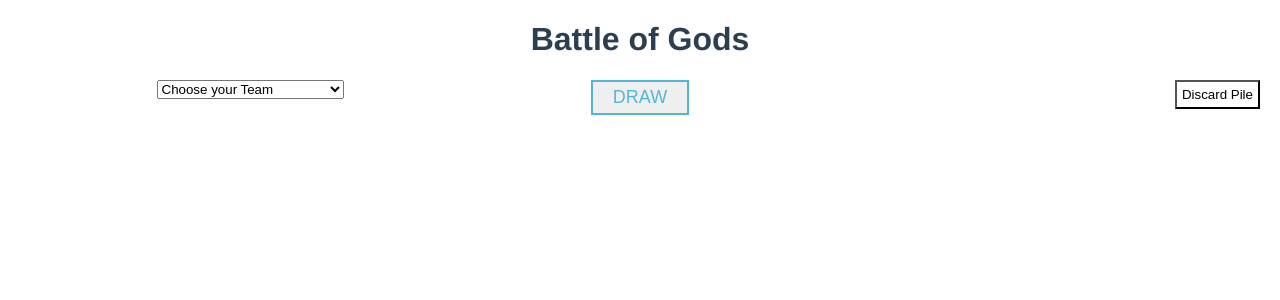
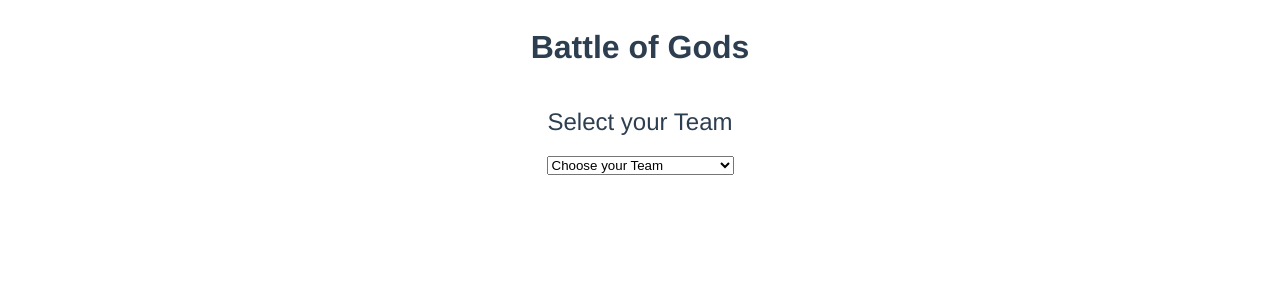
Before and after one commit to DonChatelain/BoG, a Vue app: page / in a window 1280 px wide. Shown: the top 300 px of the page. Built offline with nearby package versions, Linux system fonts and the light colour scheme.

Commit message:
shitty commit -m

```diff
--- a/src/App.vue
+++ b/src/App.vue
@@ -1,34 +1,3 @@
-<template>
-  <div id="app">
-    <h1 class="main">Battle of Gods</h1>
-
-    <GodInfo
-      v-bind:characters="characters"
-      v-bind:setupDeck="setupDeck">
-    </GodInfo>
-
-    <button
-      class="discards"
-      v-on:click="toggleDiscards">
-      Discard Pile
-    </button>
-
-    <Hand
-      v-if="show === false"
-      v-bind:cards="cards"
-      v-bind:drawCard="drawCard"
-      v-bind:removeCard="removeCard">
-    </Hand>
-
-    <Discards
-      v-if="show === true"
-      v-bind:cards="discardPile"
-      v-bind:removeCard="removeCard">
-    </Discards>
-
-  </div>
-</template>
-
 <script>
 import Hand from './components/Hand';
 import Discards from './components/Discards';
@@ -38,6 +7,11 @@ import characters from './CharacterCollector';
 import buildDeck from './deckBuilder';
 
 const STARTING_CARD_COUNT = 4;
+const VIEW = {
+  HAND: 0,
+  INFO: 1,
+  DISCARD: 2,
+};
 
 export default {
   name: 'App',
@@ -48,30 +22,46 @@ export default {
   },
   data() {
     return {
+      teamName: 'default',
       deck: [],
       cards: [],
       discardPile: [],
-      show: false,
+      showDiscardPile: false,
       characters,
+      showInfoPanel: true,
+      isHoverDrawPile: false,
+      drawPileText: 'Battle of Gods',
+      VIEW,
+      currentView: VIEW.INFO,
+      initialized: false,
     }
   },
+  computed: {
+    getView() {
+      return this.currentView;
+    },
+  },
   methods: {
-    setupDeck(teamData){
+    setupDeck(teamName){
+      const team = this.getTeamByName(teamName);
+      if (!team) return console.log('Failed to getTeamByName', teamName);
+      this.initialized = true;
+      this.teamName = teamName;
+      this.deck = buildDeck(team);
+      this.cards = this.deck.splice(0, STARTING_CARD_COUNT);
       this.resetDiscards();
-      this.deck = buildDeck(teamData);
-      this.cards = this.deck.splice(0, STARTING_CARD_COUNT);
     },
     drawCard() {
-      return deck.shift();
+      return this.deck.shift();
     },
     removeCard(card) {
-      if (this.show) {
+      if (this.currentView === VIEW.DISCARD) {
         const foundIndex = this.discardPile.findIndex(c => c.guid === card.guid);
         if (foundIndex != -1) {
           this.cards.unshift(card);
           this.discardPile.splice(foundIndex, 1);
         }
-      } else {
+      } else if (this.currentView === VIEW.HAND) {
         const foundIndex = this.cards.findIndex(c => c.guid === card.guid);
         if (foundIndex != -1) {
           this.discardPile.unshift(card);
@@ -79,15 +69,113 @@ export default {
         }
       }
     },
-    toggleDiscards() {
-      this.show = !this.show;
+    viewDiscard() {
+      this.currentView = VIEW.DISCARD;
+    },
+    viewDiscardText() {
+      if (this.currentView === VIEW.DISCARD) {
+        return 'Back';
+      }
+      return 'View Discard Pile';
+    },
+    viewHand() {
+      this.currentView = VIEW.HAND;
+    },
+    viewInfo() {
+      this.currentView = VIEW.INFO;
+    },
+    viewInfoText() {
+      if (this.currentView === VIEW.INFO) {
+        return 'Back';
+      }
+      return this.teamName;
     },
     resetDiscards() {
       this.discardPile = [];
     },
+    getTeamByName(name) {
+      let team = null;
+      Object.keys(characters).forEach(char => {
+        if (characters[char].team === name) team = characters[char];
+      });
+      return team;
+    },
+    onHoverDrawPile() {
+      this.isHoverDrawPile = true;
+      this.drawPileText = 'DRAW CARD';
+    },
+    offHoverDrawPile() {
+      this.isHoverDrawPile = false;
+      this.drawPileText = 'Battle of Gods';
+    },
+
   }
 }
 </script>
+
+<template>
+  <div id="app">
+    <header>
+
+      <h1
+        v-if="!initialized"
+        style="width: 100%;">
+        Battle of Gods
+      </h1>
+
+      <button
+        v-show="initialized"
+        v-bind:class="{ 'hidden': getView === VIEW.DISCARD || !initialized}"
+        v-on:click="getView === VIEW.HAND ? viewInfo() : viewHand()">
+        {{viewInfoText()}}
+      </button>
+
+      <div class="drawpile"
+        v-on:click="cards.unshift(drawCard())"
+        v-show="initialized"
+        v-bind:class="{ 'hover-drawpile': isHoverDrawPile, 'hidden': getView !== VIEW.HAND }"
+        v-on:mouseover="onHoverDrawPile()"
+        v-on:mouseout="offHoverDrawPile()">
+        <h1>
+          {{drawPileText}}
+        </h1>
+        <h2>
+          <span v-if="!isHoverDrawPile">Draw Pile</span>
+           ( {{deck.length}} )
+        </h2>
+      </div>
+
+      <button
+        v-show="initialized"
+        v-bind:class="{ 'hidden': getView === VIEW.INFO }"
+        v-on:click="getView === VIEW.HAND ? viewDiscard() : viewHand()">
+        {{viewDiscardText()}}
+      </button>
+    </header>
+
+    <Hand
+      v-if="getView === VIEW.HAND"
+      v-bind:cards="cards"
+      v-bind:drawCard="drawCard"
+      v-bind:removeCard="removeCard">
+    </Hand>
+
+    <GodInfo
+      v-if="getView === VIEW.INFO"
+      v-bind:characters="characters"
+      v-bind:setupDeck="setupDeck"
+      v-bind:viewHand="viewHand"
+      v-bind:teamName="teamName">
+    </GodInfo>
+
+    <Discards
+      v-if="getView === VIEW.DISCARD"
+      v-bind:cards="discardPile"
+      v-bind:removeCard="removeCard">
+    </Discards>
+
+  </div>
+</template>
 
 <style>
 #app {
@@ -97,12 +185,65 @@ export default {
   text-align: center;
   color: #2c3e50;
 }
-button.discards {
-  position: absolute;
-  right: 20px;
-  padding: 5px;
+
+.hidden {
+  visibility: hidden;
+}
+
+header {
+  display: flex;
+  justify-content: space-between;
+}
+
+div.drawpile {
+  width: 150px;
+  height: 60px;
+  padding: 0px 0;
+  cursor: pointer;
+  border: 1px solid rgb(237, 237, 237);
+  display: flex;
+  flex-direction: column;
+  justify-content: space-evenly;
+  box-shadow: 0 0 1px 0 rgb(197, 197, 197);
+  transition: box-shadow 200ms;
+  user-select: none;
+}
+
+.hover-drawpile {
+  box-shadow: 0 0 3px 0 rgb(197, 197, 197) !important;
+}
+
+.drawpile h1 {
+  margin: 0;
+  padding: 0;
+  font-size: 16px;
+}
+
+.drawpile h2 {
+  font-size: 12px;
+  margin: 0;
+  padding: 0;
+}
+
+header button {
+  width: 80px;
+  height: 60px;
+  background: transparent;
+}
+
+button {
+  font-family: 'Avenir';
+  font-weight: bold;
   background: transparent;
   cursor: pointer;
+  opacity: 0.7;
+  user-select: none;
+}
+button:hover {
+  opacity: 1;
+}
+button:focus {
+  outline: 0;
 }
 
 </style>
--- a/src/components/Discards.vue
+++ b/src/components/Discards.vue
@@ -1,22 +1,5 @@
-<template>
-  <div class="discards">
-    <br>
-    <br>
-    <h2>Discard Pile</h2>
-    <Card
-      v-for="card in cards"
-      v-bind:cardData="card"
-      v-bind:removeCard="removeCard"
-      v-bind:key="card.guid">
-    </Card>
-
-  </div>
-</template>
-
-
 <script>
 import Card from './Card.vue';
-
 
 export default {
   name: 'Hand',
@@ -27,21 +10,24 @@ export default {
     'cards',
     'removeCard',
   ],
-  data() {
-    return {
-
-    }
-  },
-  methods: {
-
-  }
 }
 </script>
+
+<template>
+  <div class="discards">
+    <h2>Discard Pile</h2>
+    <Card
+      v-for="card in cards"
+      v-bind:cardData="card"
+      v-bind:removeCard="removeCard"
+      v-bind:key="card.guid">
+    </Card>
+  </div>
+</template>
 
 <style scoped>
 h1, h2 {
   font-weight: normal;
-  font-size: 20px;
 }
 
 button {
--- a/src/components/GodInfo.vue
+++ b/src/components/GodInfo.vue
@@ -1,44 +1,3 @@
-<template>
-  <div class="god-info">
-    <button
-      v-on:click="toggleDisplayPanel"
-      class="">
-      {{teamName}}
-    </button>
-
-    <section
-      v-if="showPanel === true">
-
-      <button
-        v-if="init"
-        v-on:click="toggleDisplayPanel"
-        class="close">
-        Back
-      </button>
-
-      <select
-        v-model="teamName"
-        v-on:change="selectTeam">
-          <option disabled value="">Choose your Team</option>
-          <option v-for="team in teams"
-              v-bind:key="team"
-              v-bind:value="team">
-              {{ team }}
-          </option>
-      </select>
-
-      <div class="info"
-        v-if="init">
-        <p>Primary: {{teamData.name}}</p>
-        <p>Total Health: {{teamData.health}}</p>
-        <p>Supporting: {{supportingCharList}}</p>
-      </div>
-    </section>
-
-  </div>
-</template>
-
-
 <script>
 
 export default {
@@ -47,73 +6,69 @@ export default {
   },
   props: [
     'characters',
-    'setupDeck'
+    'setupDeck',
+    'teamName',
+    'viewHand',
   ],
   computed: {
-    supportingCharList() {
-      if (!this.teamData || !this.teamData.support) return [];
-      // console.log(this.teamData)
-      return this.teamData.support.map(x => x.name);
-    },
-    teamData() {
-      let result = {};
-      Object.keys(this.characters).forEach(x => {
-        if (this.teamName === this.characters[x].team){
-          result = this.characters[x];
-        }
-      });
-      return result;
-    }
   },
   data() {
     return {
-      init: false,
-      showPanel: true,
-      teamName: '',
       teams: Object.keys(this.characters)
         .map(x => this.characters[x].team),
+      selectedTeamName: this.teamName,
     }
   },
   methods: {
-    toggleDisplayPanel() {
-      this.showPanel = !this.showPanel;
-    },
     selectTeam(event) {
-      this.setupDeck(this.teamData);
-
-      this.init = true;
-      this.teamName = event.target.value;
-      this.toggleDisplayPanel();
+      this.setupDeck(event.target.value);
+      this.viewHand();
     }
   }
 }
 </script>
 
+<template>
+  <div class="god-info">
+
+
+
+    <section>
+<h2>Select your Team</h2>
+      <select
+        v-model="selectedTeamName"
+        v-on:change="selectTeam">
+          <option disabled value="default">Choose your Team</option>
+          <option v-for="team in teams"
+              v-bind:key="team"
+              v-bind:value="team">
+              {{ team }}
+          </option>
+      </select>
+
+      <div class="info">
+
+      </div>
+    </section>
+
+  </div>
+</template>
+
 <style scoped>
 h1, h2 {
   font-weight: normal;
-  font-size: 20px;
+  /* font-size: 20px; */
 }
 
 button {
   padding: 5px;
   background: transparent;
-  position: absolute;
   left: 20px;
   cursor: pointer;
-}
-button:hover {
-
 }
 
 section {
   background: white;
-  position: absolute;
-  top: 80px;
-  left: 0;
-  width: 500px;
-  height: 200vh;
-
-  z-index: 100;
+  width: 100%;
 }
 </style>
--- a/src/components/Hand.vue
+++ b/src/components/Hand.vue
@@ -1,26 +1,5 @@
-<template>
-  <div class="hand">
-    <button
-      v-on:click="cards.unshift(drawCard())"
-      class="draw-card">
-      DRAW
-    </button>
-<br>
-<br>
-    <Card
-      v-for="card in cards"
-      v-bind:cardData="card"
-      v-bind:removeCard="removeCard"
-      v-bind:key="card.guid">
-    </Card>
-
-  </div>
-</template>
-
-
-<script>
+ <script>
 import Card from './Card.vue';
-
 
 export default {
   name: 'Hand',
@@ -30,34 +9,36 @@ export default {
   props: [
     'cards',
     'removeCard',
-    'drawCard'
   ],
-  data() {
-    return {
-
-    }
-  },
-  methods: {
-
-  }
 }
 </script>
 
+<template>
+  <div class="hand">
+
+    <section>
+      <p>Cards in Hand: <strong>{{cards.length}}</strong></p>
+    </section>
+
+    <Card
+      v-for="card in cards"
+      v-bind:cardData="card"
+      v-bind:removeCard="removeCard"
+      v-bind:key="card.guid">
+    </Card>
+  </div>
+</template>
+
 <style scoped>
-h1, h2 {
-  font-weight: normal;
-  font-size: 20px;
-}
-
-button {
-  border: 2px solid rgb(83, 182, 215);
-  padding: 5px 20px;
-  font-size: 18px;
-  cursor: pointer;
-  color: rgb(83, 182, 215);
-}
-button:hover {
-  background: rgb(83, 182, 215);
-  color: white;
-}
+  .hand {
+    margin-top: 30px;
+  }
+  section {
+    height: 33px;
+    margin: 20px auto;
+    width: 100%;
+    display: flex;
+    justify-content: center;
+    align-items: center;
+  }
 </style>
--- a/src/deckBuilder.js
+++ b/src/deckBuilder.js
@@ -5,6 +5,11 @@ export default buildDeck;
 
 function buildDeck (char) {
     const deck = [];
+
+    if (char == null) {
+        console.error('buildDeck received null');
+        return;
+    }
 
     char.class.forEach(cardType => {
         for (let i = 0; i < cardType.qty; i++) {
```
